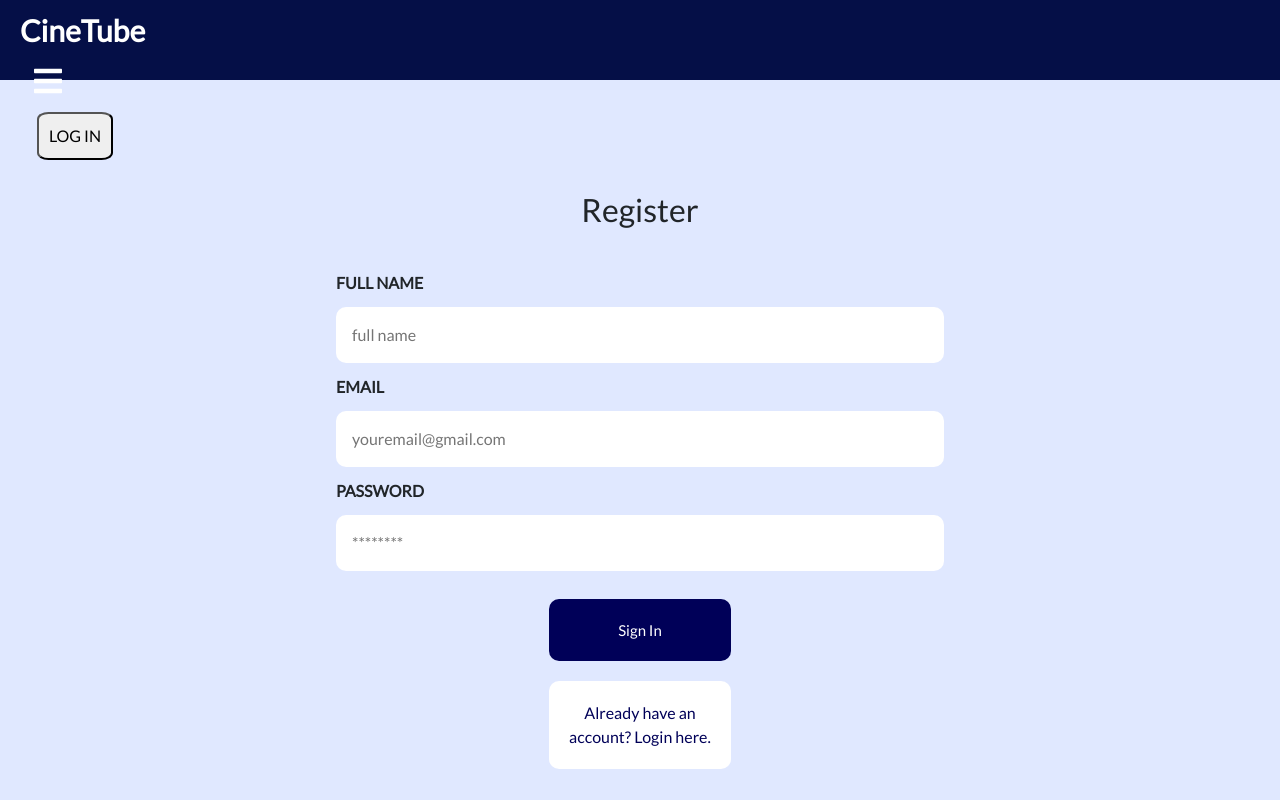
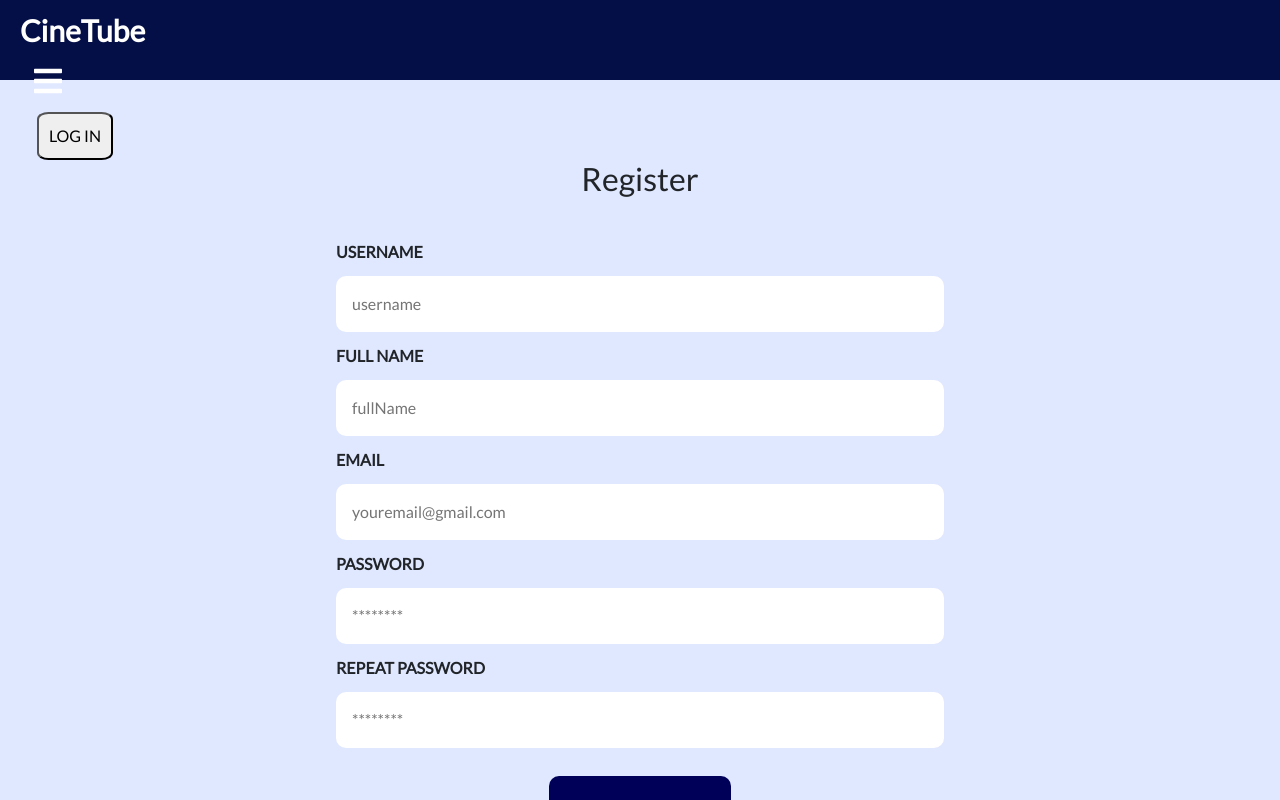
Before and after one commit to SGBD-MOVIES-PROJECT/Main, a React (Create React App) app in the folder sgbd_project/static/: page /login in a window 1280 px wide. Both pictures are taken after a click on the button "Don't have an account? Register here.". Shown: the top 800 px of the page. Built offline with nearby package versions, Linux system fonts and the light colour scheme; the HTML template or start-up script is replaced by a standard one.

Commit message:
Add files via upload

```diff
--- a/sgbd_project/static/src/pages/Register.js
+++ b/sgbd_project/static/src/pages/Register.js
@@ -1,28 +1,61 @@
 import React, { useState } from "react";
+import axios from "axios";
+
+var baseUrl = 'http://127.0.0.1:8000/api/register/';
 
 export const Register = (props) => {
     const [email, setEmail] = useState('');
-    const [pass, setPass] = useState('');
-    const [name, setName] = useState('');
+    const [password, setPassword] = useState('');
+    const [password2, setPassword2] = useState('');
+    const [fullName, setName] = useState('');
+    const [username, setUsername] = useState('');
+    var bodyFormData = new FormData();
 
-    const handleSubmit = (e) => {
+    const handleSubmit = async (e) => {
         e.preventDefault();
         console.log(email);
+        console.log(password);
+        console.log(fullName);
+        console.log(username);
+        bodyFormData.append('username',username)
+        bodyFormData.append('fullName',fullName)
+        bodyFormData.append('email', email)
+        bodyFormData.append('password', password)
+        bodyFormData.append('password2', password2)
+
+        await axios({
+            method: "post",
+            url:baseUrl,
+            data: bodyFormData,
+            headers: { "Content-Type": "application/json" },
+          })
+        .then(response=>{
+            return response.data;
+        })
+
+        props.onFormSwitch('login')
     }
+
 
     return (
         <div className="auth-form-container">
             <h2>Register</h2>
         <form className="register-form" onSubmit={handleSubmit}>
+        <label htmlFor="name">USERNAME</label>
+            <input className="login-inputs" value={username} onChange={(e) => setUsername(e.target.value)} type="text" name="username" id="username" placeholder="username" />{/* value={name} */}
             <label htmlFor="name">FULL NAME</label>
-            <input className="login-inputs" type="text" name="name" id="name" placeholder="full name" />{/* value={name} */}
+            <input className="login-inputs" value={fullName} onChange={(e) => setName(e.target.value)} type="text" name="fullName" id="fullName" placeholder="fullName" />{/* value={name} */}
             <label htmlFor="email">EMAIL</label>
             <input className="login-inputs" value={email} onChange={(e) => setEmail(e.target.value)}type="email" placeholder="youremail@gmail.com" id="email" name="email" />
             <label htmlFor="password">PASSWORD</label>
-            <input className="login-inputs" value={pass} onChange={(e) => setPass(e.target.value)} type="password" placeholder="********" id="password" name="password" />
-            <button className= "login-top-button" type="submit">Sign In</button>
+            <input className="login-inputs" value={password} onChange={(e) => setPassword(e.target.value)} type="password" placeholder="********" id="password" name="password" />
+            <label htmlFor="password2">REPEAT PASSWORD</label>
+            <input className="login-inputs" value={password2} onChange={(e) => setPassword2(e.target.value)} type="password" placeholder="********" id="password2" name="password2" />
+            <button className= "login-top-button" type = 'submit' >Sign In</button>
         </form>
-        <button className="login-bottom-button" onClick={() => props.onFormSwitch('login')}>Already have an account? Login here.</button>
+        <button className="login-bottom-button" onClick={() =>  props.onFormSwitch('login')} type = 'submit'>Already have an account? Login here.</button>
     </div>
     )
+
+
 }
```
